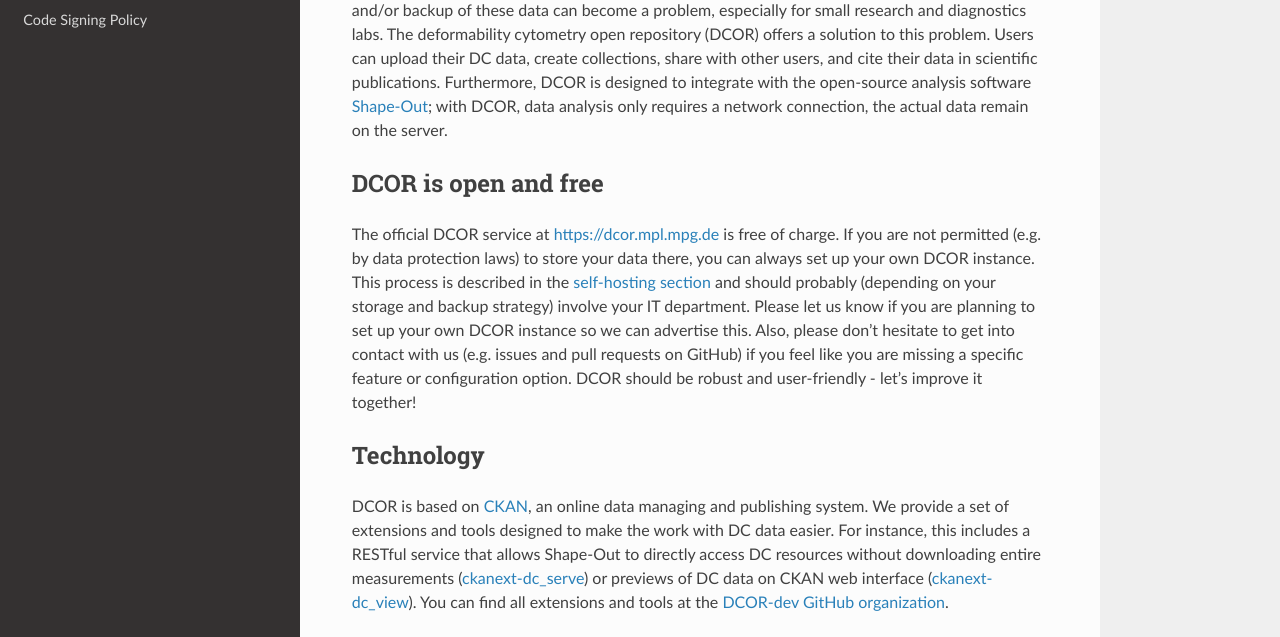
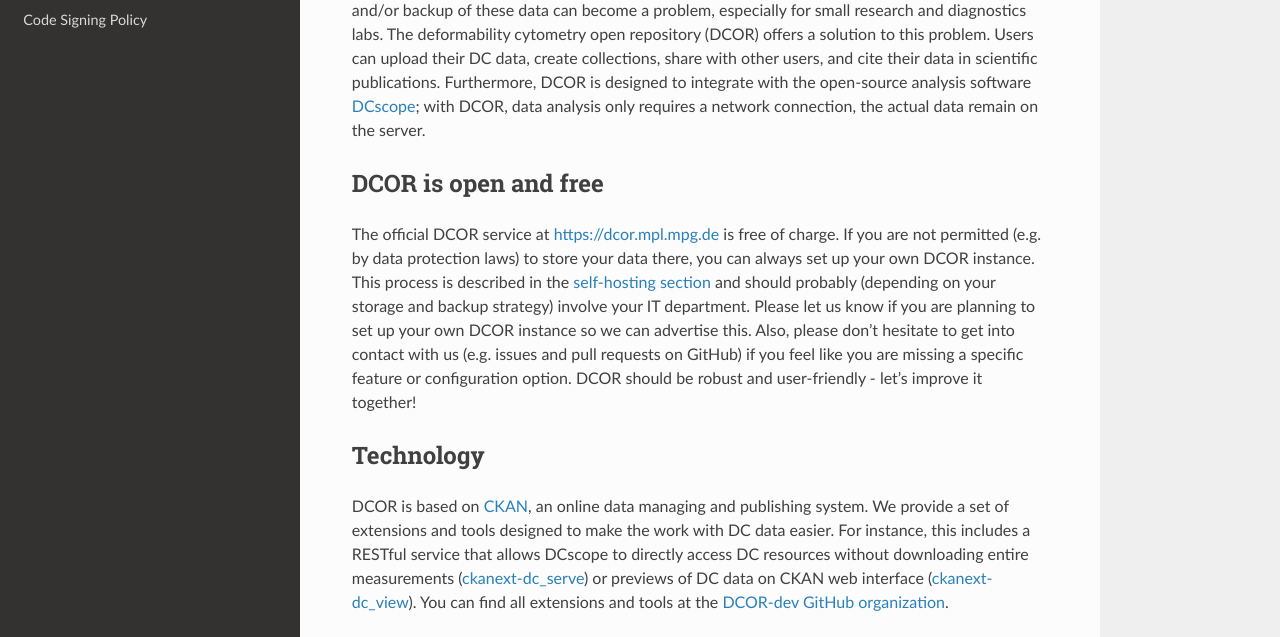
Before and after one commit to DCOR-dev/dcor-docs, a Sphinx documentation site: the page built from docs/sec_introduction.rst, in a window 1280 px wide and 1213 px high. Shown: the part 409-1046 px from the top of the window. Built offline with Sphinx 7.4.7 and the Read the Docs theme 3.1.0, drawn with Linux system fonts in a browser that asks for light colours.

Commit message:
ref: rename Shape-Out to DCscope

```diff
--- a/docs/conf.py
+++ b/docs/conf.py
@@ -73,5 +73,5 @@
     "skimage": ('http://scikit-image.org/docs/stable/', None),
     "scipy": ('https://docs.scipy.org/doc/scipy/reference/', None),
     "dclab": ('http://dclab.readthedocs.io/en/stable', None),
-    "shapeout2": ('http://shapeout2.readthedocs.io/en/stable', None),
+    "dcscope": ('http://dcscope.readthedocs.io/en/stable', None),
     }
--- a/docs/sec_faq.rst
+++ b/docs/sec_faq.rst
@@ -74,7 +74,7 @@
 
 - Generate a condensed version of the original data. This computationally
   expensive task is necessary to provide fast access to ancillary features,
-  such as volume or principal inertia ratio, to Shape-Out 2 or dclab via the
+  such as volume or principal inertia ratio, to DCscope or dclab via the
   DCOR API. It also allows you to only upload the data you actually recorded
   (without any disadvantages).
 - Generate a preview image and extract the configuration for visualization
--- a/docs/sec_introduction.rst
+++ b/docs/sec_introduction.rst
@@ -19,7 +19,7 @@
 repository (DCOR) offers a solution to this problem. Users can upload their
 DC data, create collections, share with other users, and cite their data
 in scientific publications. Furthermore, DCOR is designed to integrate with the
-open-source analysis software `Shape-Out <https://shapeout2.readthedocs.io>`_;
+open-source analysis software `DCscope <https://dcscope.readthedocs.io>`_;
 with DCOR, data analysis only requires a network connection, the actual data
 remain on the server.
 
@@ -43,7 +43,7 @@
 DCOR is based on `CKAN <https://docs.ckan.org/>`_, an online data managing
 and publishing system. We provide a set of extensions and tools designed to
 make the work with DC data easier. For instance, this includes a RESTful
-service that allows Shape-Out to directly access DC resources without
+service that allows DCscope to directly access DC resources without
 downloading entire measurements
 (`ckanext-dc_serve <https://github.com/DCOR-dev/ckanext-dc_serve>`_) or
 previews of DC data on CKAN web interface
--- a/docs/sec_self_hosting/installation_manual.rst
+++ b/docs/sec_self_hosting/installation_manual.rst
@@ -256,7 +256,7 @@
 
 .. note::
 
-   If dclab, Shape-Out, or DCOR-Aid cannot connect to your CKAN instance,
+   If dclab, DCscope, or DCOR-Aid cannot connect to your CKAN instance,
    it might be because the certificate in ``/etc/ssl/certs/`` does not
    contain the full certificate chain. In this case, just download the
    entire certificate chain using Firefox (right-lick on the shield
--- a/docs/sec_user_guide/access.rst
+++ b/docs/sec_user_guide/access.rst
@@ -35,7 +35,7 @@
 DCOR-Aid instead, because:
 
 - You can more easily browse circles and collection in the DCOR-Aid GUI.
-- You can drag and drop resources from DCOR-Aid into Shape-Out
+- You can drag and drop resources from DCOR-Aid into DCscope
   (no need to copy and paste resource IDs).
 - DCOR-Aid comes with a resource download manager.
 
```
Also changed, not shown: docs/figures/pipelines.svg.
